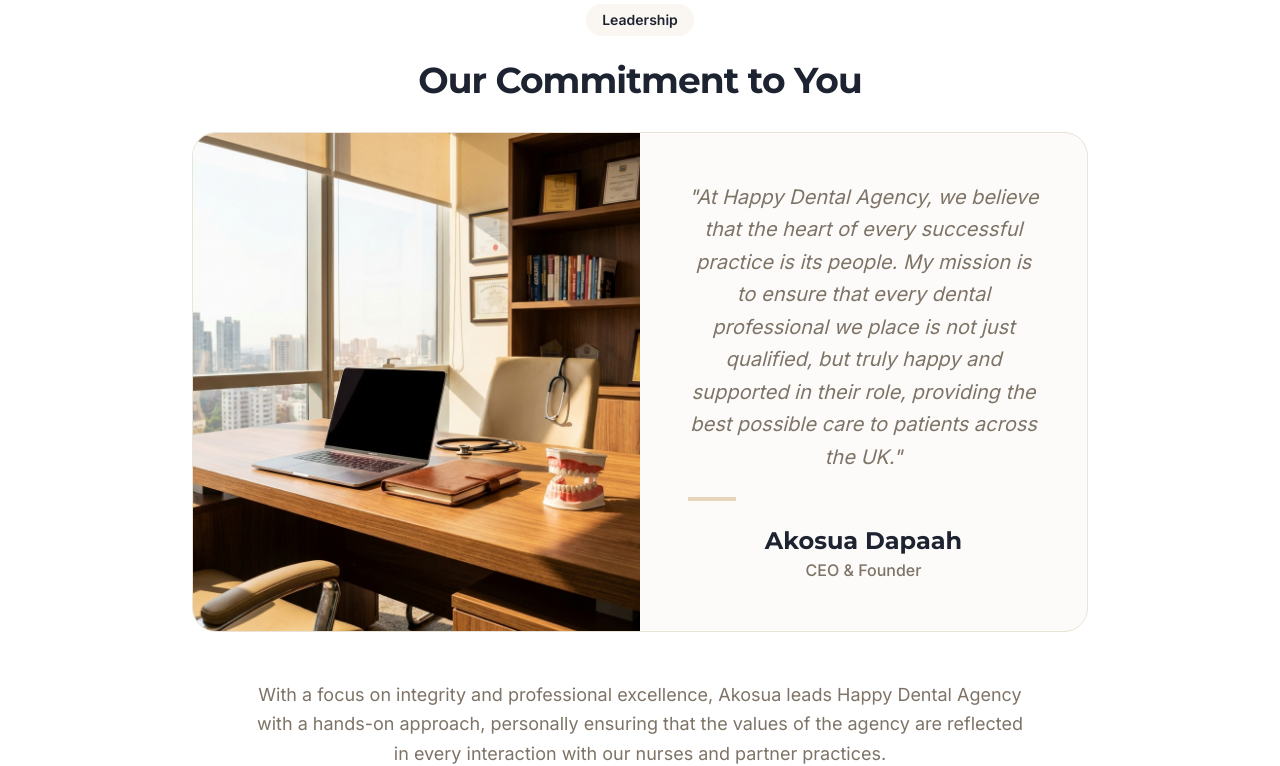
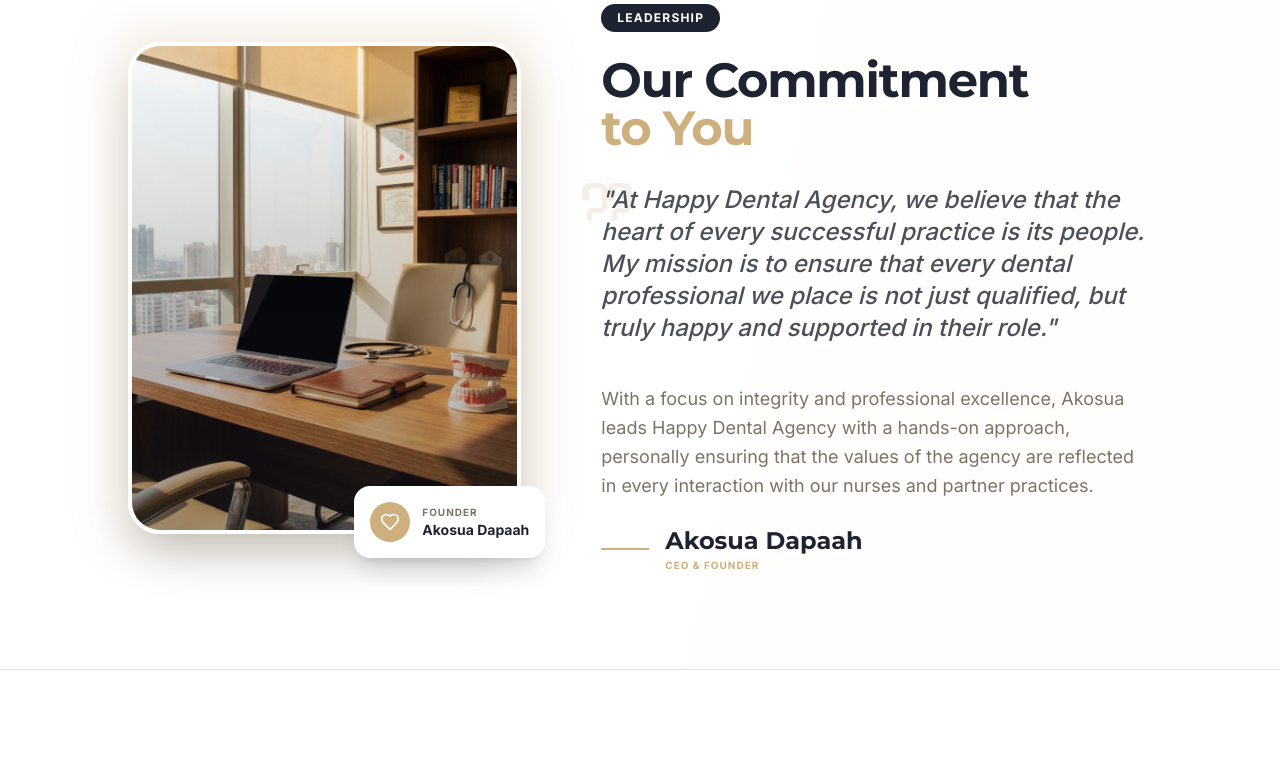
Before and after one commit to MohanPrasathSece/happy-dental-agency, a React (Vite) app: page /about in a window 1280 px wide. Shown: the part 1740-2506 px from the top of the page. Built offline with nearby package versions, Linux system fonts and the light colour scheme; the HTML template or start-up script is replaced by a standard one.

Commit message:
UI: Redesigned Leadership section on About page with modern layout and glassmorphism

```diff
--- a/src/pages/About.tsx
+++ b/src/pages/About.tsx
@@ -99,33 +99,71 @@ const About = () => {
                 </div>
             </section>
 
-            {/* CEO Section */}
-            <section className="section-padding bg-white overflow-hidden">
-                <div className="container-custom">
-                    <div className="max-w-4xl mx-auto text-center">
-                        <div className="inline-flex items-center gap-2 bg-gold/10 text-navy px-4 py-1.5 rounded-full text-sm font-semibold mb-6">
-                            Leadership
-                        </div>
-                        <h2 className="text-3xl md:text-4xl font-heading font-bold text-navy mb-8">Our Commitment to You</h2>
-                        <div className="bg-muted/30 rounded-3xl overflow-hidden relative border border-border">
-                            <div className="grid md:grid-cols-2">
-                                <div className="h-64 md:h-auto">
-                                    <img src="/recruitment.png" alt="Recruitment Excellence" className="w-full h-full object-cover" />
+            {/* CEO Section - Redesigned */}
+            <section className="section-padding bg-white overflow-hidden relative">
+                {/* Background Decor */}
+                <div className="absolute top-0 right-0 w-1/2 h-full bg-champagne-light/30 -skew-x-12 translate-x-32 z-0" />
+
+                <div className="container-custom relative z-10">
+                    <div className="max-w-5xl mx-auto">
+                        <div className="flex flex-col md:flex-row items-center gap-12 lg:gap-20">
+                            {/* Image Part */}
+                            <div className="w-full md:w-5/12 relative">
+                                <div className="absolute -inset-4 bg-gold/20 rounded-[2rem] blur-xl animate-pulse-slow" />
+                                <div className="relative aspect-[4/5] rounded-[2rem] overflow-hidden shadow-2xl border-4 border-white">
+                                    <img
+                                        src="/recruitment.png"
+                                        alt="Akosua Dapaah - CEO"
+                                        className="w-full h-full object-cover"
+                                    />
+                                    <div className="absolute inset-0 bg-gradient-to-t from-navy/40 to-transparent" />
                                 </div>
-                                <div className="p-8 md:p-12 flex flex-col justify-center">
-                                    <p className="text-muted-foreground text-xl mb-6 leading-relaxed italic">
-                                        "At Happy Dental Agency, we believe that the heart of every successful practice is its people. My mission is to ensure that every dental professional we place is not just qualified, but truly happy and supported in their role, providing the best possible care to patients across the UK."
-                                    </p>
-                                    <div className="w-12 h-1 bg-gold/50 mb-6" />
-                                    <p className="font-heading font-bold text-2xl text-navy">Akosua Dapaah</p>
-                                    <p className="text-muted-foreground font-medium">CEO & Founder</p>
+                                {/* Decorative badge */}
+                                <div className="absolute -bottom-6 -right-6 bg-white p-4 rounded-2xl shadow-xl flex items-center gap-3 animate-slide-in-right">
+                                    <div className="w-10 h-10 rounded-full bg-gold flex items-center justify-center">
+                                        <Heart className="w-5 h-5 text-white" />
+                                    </div>
+                                    <div>
+                                        <p className="text-[10px] text-muted-foreground uppercase tracking-widest font-bold">Founder</p>
+                                        <p className="text-sm font-bold text-navy">Akosua Dapaah</p>
+                                    </div>
                                 </div>
                             </div>
-                        </div>
-                        <div className="mt-12 text-muted-foreground text-lg leading-relaxed max-w-3xl mx-auto">
-                            <p>
-                                With a focus on integrity and professional excellence, Akosua leads Happy Dental Agency with a hands-on approach, personally ensuring that the values of the agency are reflected in every interaction with our nurses and partner practices.
-                            </p>
+
+                            {/* Content Part */}
+                            <div className="w-full md:w-7/12">
+                                <div className="inline-flex items-center gap-2 bg-navy text-white px-4 py-1.5 rounded-full text-xs font-bold uppercase tracking-widest mb-6">
+                                    Leadership
+                                </div>
+                                <h2 className="text-4xl md:text-5xl font-heading font-bold text-navy mb-8 leading-tight">
+                                    Our Commitment <br />
+                                    <span className="text-gold">to You</span>
+                                </h2>
+
+                                <div className="relative mb-10">
+                                    <div className="absolute -left-6 -top-4 text-gold/20 select-none">
+                                        <svg width="60" height="60" viewBox="0 0 24 24" fill="currentColor">
+                                            <path d="M14.017 21L14.017 18C14.017 16.8954 14.9124 16 16.017 16H19.017C19.5693 16 20.017 15.5523 20.017 15V9C20.017 8.44772 19.5693 8 19.017 8H16.017C15.4647 8 15.017 8.44772 15.017 9V12C15.017 12.5523 14.5693 13 14.017 13H13.017C12.4647 13 12.017 12.5523 12.017 12V9C12.017 7.34315 13.3601 6 15.017 6H19.017C20.6739 6 22.017 7.34315 22.017 9V15C22.017 16.6569 20.6739 18 19.017 18H16.017L16.017 21H14.017ZM4.01695 21L4.01695 18C4.01695 16.8954 4.91238 16 6.01695 16H9.01695C9.56923 16 10.017 15.5523 10.017 15V9C10.017 8.44772 9.56923 8 9.01695 8H6.01695C5.46467 8 5.01695 8.44772 5.01695 9V12C5.01695 12.5523 4.56923 13 4.01695 13H3.01695C2.46467 13 2.01695 12.5523 2.01695 12V9C2.01695 7.34315 3.3601 6 5.01695 6H9.01695C10.6738 6 12.017 7.34315 12.017 9V15C12.017 16.6569 10.6738 18 9.01695 18H6.01695L6.01695 21H4.01695Z" />
+                                        </svg>
+                                    </div>
+                                    <p className="text-xl md:text-2xl text-navy/80 font-medium leading-relaxed italic relative z-10">
+                                        "At Happy Dental Agency, we believe that the heart of every successful practice is its people. My mission is to ensure that every dental professional we place is not just qualified, but truly happy and supported in their role."
+                                    </p>
+                                </div>
+
+                                <div className="space-y-6">
+                                    <p className="text-muted-foreground text-lg leading-relaxed">
+                                        With a focus on integrity and professional excellence, Akosua leads Happy Dental Agency with a hands-on approach, personally ensuring that the values of the agency are reflected in every interaction with our nurses and partner practices.
+                                    </p>
+                                    <div className="flex items-center gap-4">
+                                        <div className="h-0.5 w-12 bg-gold" />
+                                        <div>
+                                            <p className="font-heading font-bold text-2xl text-navy">Akosua Dapaah</p>
+                                            <p className="text-gold font-bold uppercase tracking-widest text-[10px]">CEO & Founder</p>
+                                        </div>
+                                    </div>
+                                </div>
+                            </div>
                         </div>
                     </div>
                 </div>
```
